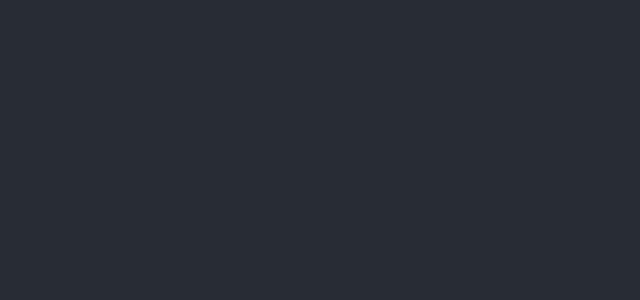
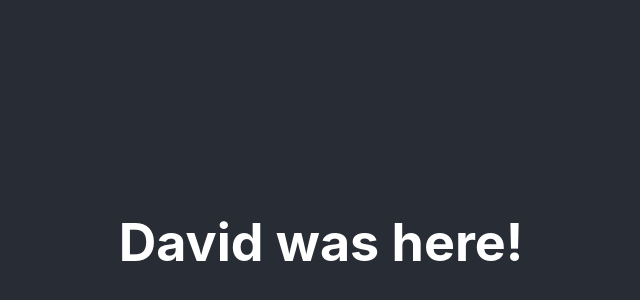
Before and after one commit to rayway44/holderKaran, a React (Create React App) app: page / in a window 1280 px wide. Shown: the part 158-458 px from the top of the page, without its empty margins (319-959 px from the left). Built offline with nearby package versions, Linux system fonts and the light colour scheme.

Commit message:
adding words

```diff
--- a/src/App.js
+++ b/src/App.js
@@ -5,7 +5,7 @@ function App() {
   return (
     <div className="App">
       <header className="App-header">
-
+        <h1>David was here!</h1>
       </header>
     </div>
   );
```
